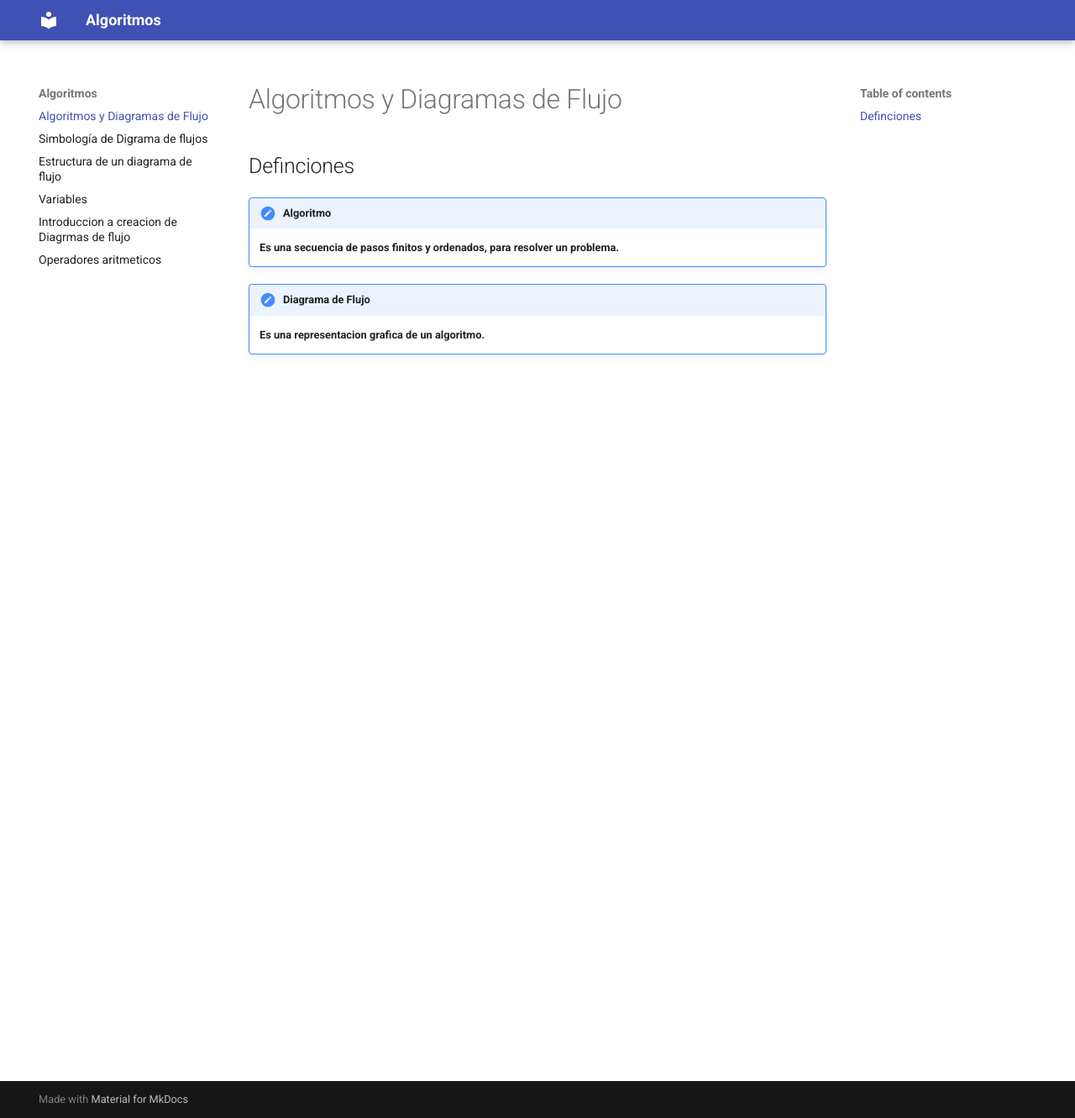
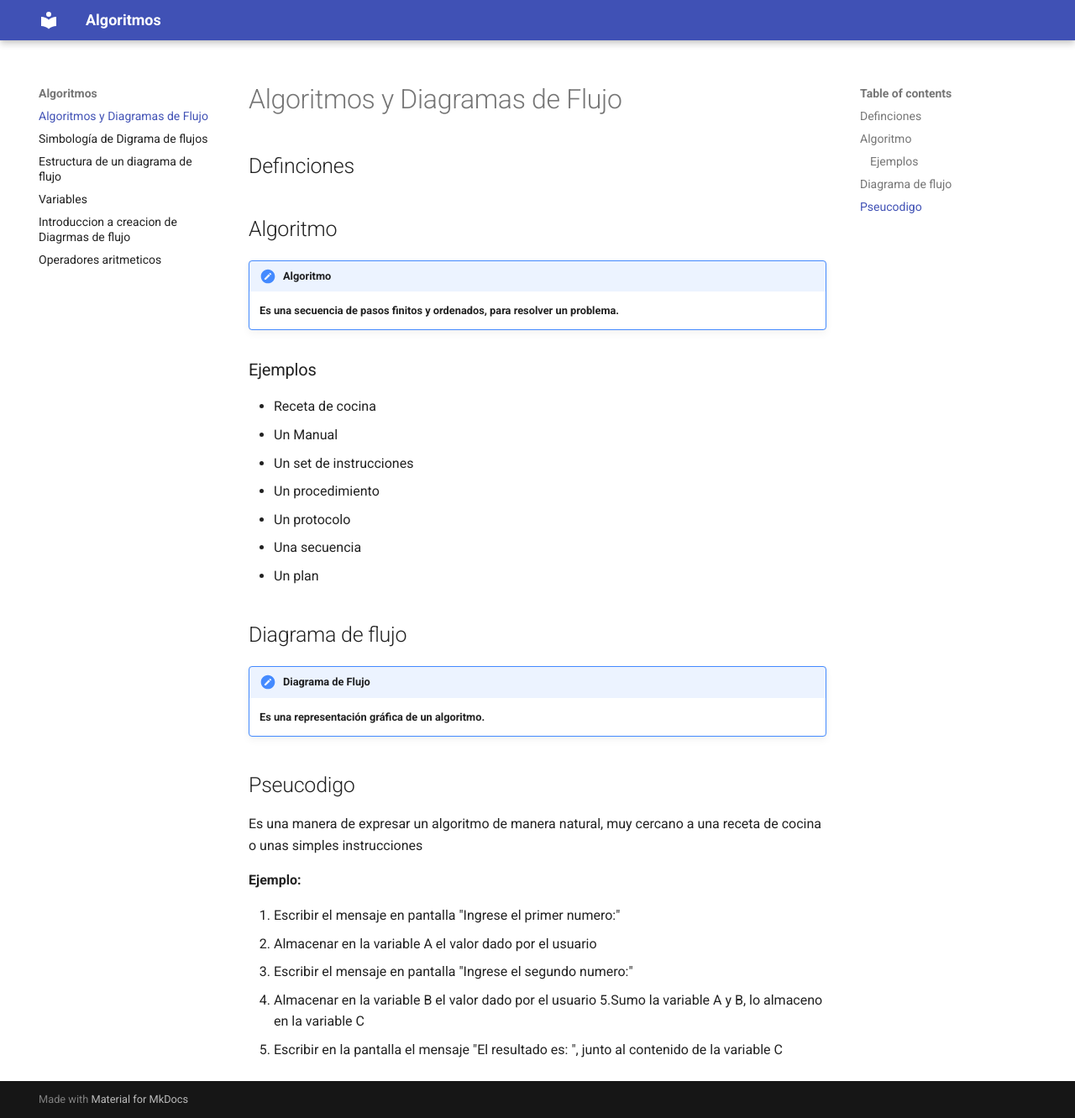
Before and after one commit to jalmx/algoritmos, an MkDocs documentation site: the page built from docs/index.md, in a window 1280 px wide and 1331 px high. Shown: the whole window at 84% size. Built offline with MkDocs 1.6.1 and Material for MkDocs 9.7.7, drawn with Linux system fonts in a browser that asks for light colours.

Commit message:
add: pseucodigo

```diff
--- a/docs/index.md
+++ b/docs/index.md
@@ -2,8 +2,38 @@
 
 ## Definciones
 
+## Algoritmo
+
 !!! note "Algoritmo"
     **Es una secuencia de pasos finitos y ordenados, para resolver un problema.**
 
+### Ejemplos
+
+- Receta de cocina
+- Un Manual
+- Un set de instrucciones
+- Un procedimiento
+- Un protocolo
+- Una secuencia
+- Un plan
+
+## Diagrama de flujo
+
 !!! note "Diagrama de Flujo"
-    **Es una representacion grafica de un algoritmo.**
+    **Es una representación gráfica de un algoritmo.**
+
+
+
+## Pseucodigo
+
+Es una manera de expresar un algoritmo de manera natural, muy cercano a una receta de cocina o unas simples instrucciones
+
+**Ejemplo:**
+
+
+1. Escribir el mensaje en pantalla "Ingrese el primer numero:"
+2. Almacenar en la variable A el valor dado por el usuario
+3. Escribir el mensaje en pantalla  "Ingrese el segundo numero:"
+4. Almacenar en la variable B el valor dado por el usuario
+5.Sumo la variable A y B, lo almaceno en la variable C
+6. Escribir en la pantalla el mensaje "El resultado es: ", junto al contenido de la variable C
```
